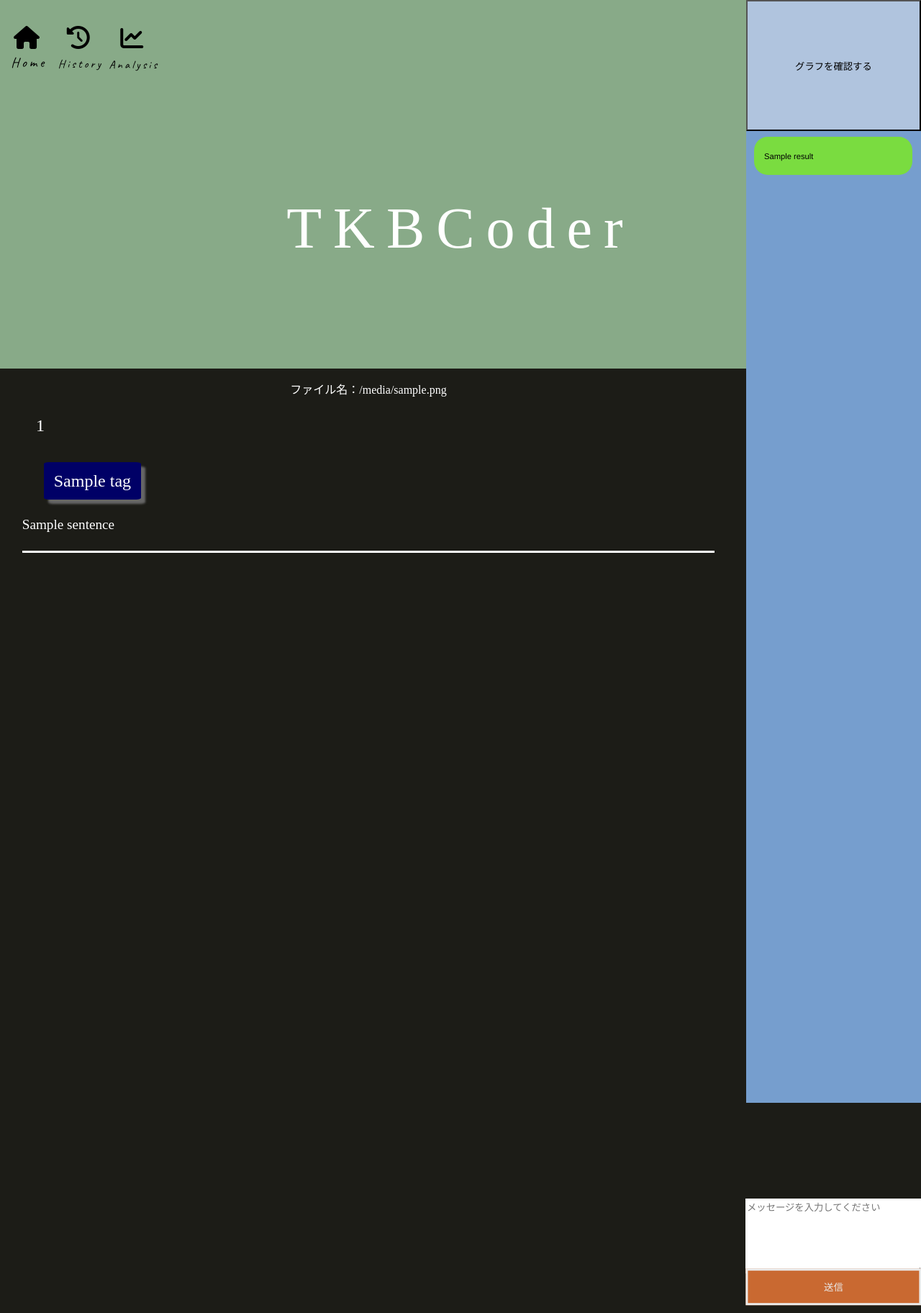
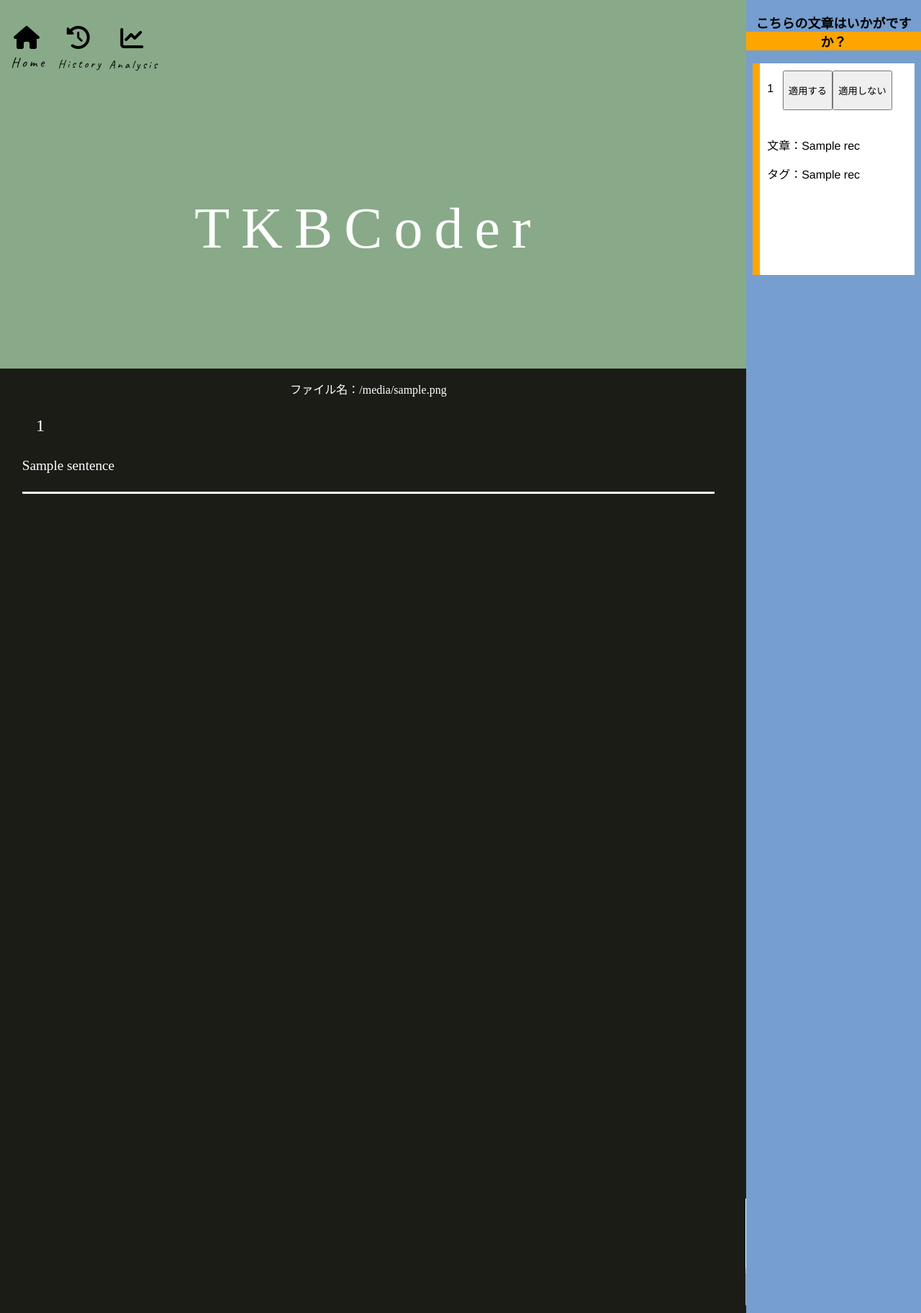
Before and after one commit to ryosuke8923/tkbcoder, a Flask app: template app/templates/result.html in a window 1280 px wide. Shown: the whole page at 72% size. Run offline with Flask 2, Linux system fonts and the light colour scheme; the template is opened without the code that fills it: most values are stand-ins (such as "Sample title", 1, 10 or a date in 2020); some libraries are stand-ins or nearby versions.

Commit message:
20221026

```diff
--- a/app/app.py
+++ b/app/app.py
@@ -195,11 +195,21 @@ graph = {
 #         {"data":{'source': 'テスト1', 'target': 'テスト2'}},
 #     ]
 # }
-
+recommends = [
+    ["1","推薦文章1","tag1"],
+    ["2","推薦文章2","tag2"],
+    ["3","推薦文章3","tag3"],
+    ["4","推薦文章4","tag4"],
+    ["1","推薦文章1","tag1"],
+    ["2","推薦文章2","tag2"],
+    ["3","推薦文章3","tag3"],
+    ["4","推薦文章4","tag4"],
+]
 
 @app.route("/",methods=["GET","POST"])
 def index():
     global questionnaire_data,analyst_data,system,user_hiright,graph
+
     if request.method == "POST":
         #postされたファイルオブジェクト取得
         f = request.files["file"]
@@ -213,13 +223,15 @@ def index():
                 with open(questionnaire_data.file_path,"r") as f:
                     questionnaire_data.texts = f.readlines()
                 questionnaire_data.make_html_data()
-                return render_template(
-                    'result.html',
-                    file_name=questionnaire_data.file_name,
-                    lines=questionnaire_data.html_data,
-                    result=analyst_data.chat_data,
-                    graph=graph,
-                    hiright=user_hiright)
+                # return render_template(
+                #     'result.html',
+                #     file_name=questionnaire_data.file_name,
+                #     lines=questionnaire_data.html_data,
+                #     result=analyst_data.chat_data,
+                #     graph=graph,
+                #     hiright=user_hiright,
+                #     recommends = recommends)
+                return redirect(url_for("result"))
         else:
             return render_template('index.html')
     else:
@@ -237,6 +249,7 @@ def index():
 @app.route("/result",methods=["GET","POST"])
 def result():
     global user_hiright,graph
+    print(111)
     if request.method == "POST":
         print(11111111)
         tmp_reason = request.form.get("reason")
@@ -258,21 +271,30 @@ def result():
             file_name=questionnaire_data.file_name,
             lines=questionnaire_data.html_data,
             result=analyst_data.chat_data,
-            tmp_reason = tmp_reason
+            tmp_reason = tmp_reason,
+            recommends = recommends
         )
     else:
         if questionnaire_data.html_data==None:
             lines = [{"index":999,"sentence":"データがありません"}]
         else:
             lines = questionnaire_data.html_data
-            print(lines)
+        print(222,user_hiright)
+        # import random
+        # recommends = [
+        #     [["d","d","d"],["d","d","d"]],
+        #     [["e","e","e"],["e","e","e"]]
+        # ]
+        # recommends = random.sample(recommends,1)
+        print(recommends)
         return render_template(
             "result.html",
             file_name=questionnaire_data.file_name,
             lines=lines,
             result=analyst_data.chat_data,
             graph=graph,
-            hiright = user_hiright
+            hiright = user_hiright,
+            recommends = recommends
         )
 
 @app.route("/history",methods=["GET"])
@@ -284,6 +306,7 @@ def history():
 @app.route("/hiright",methods=["POST"])
 def hiright():
     global user_hiright
+    print("hiright")
     tmp_dic = {
         "id":request.form["a"],
         "startOffset":request.form["b"],
@@ -291,7 +314,7 @@ def hiright():
         "text":request.form["d"]
     }
     user_hiright.append(tmp_dic)
-    print(tmp_dic)
+    # print(tmp_dic)
     return redirect(url_for("result"))
 
 @app.route("/memo",methods=["POST"])
@@ -321,3 +344,9 @@ def node_tag():
     if node != "" and tag != "":
         questionnaire_data.add_tag(node,tag)
     return redirect(url_for("result"))
+
+@app.route("/input_tag",methods=["POST"])
+def input_tag():
+    tmp_tag = request.form["input_tag"]
+    print(tmp_tag)
+    return redirect(url_for("result"))
--- a/app/static/css/main.css
+++ b/app/static/css/main.css
@@ -54,12 +54,14 @@ html {
   }
   header p {
     background-color: hsla(0, 0%, 100%,0.1);
+
   }
 
   header h1{
     top:0;
     font-size: 5em;
     text-align: center;
+    width: 100vw;
   }
   main {
     background-color: hsl(60, 10%, 10%);
@@ -77,6 +79,7 @@ html {
     width: 100%;
     display: flex;
 }
+
   .fa-house{
     position: relative;
     border:solid;
--- a/app/static/css/result.css
+++ b/app/static/css/result.css
@@ -3,7 +3,12 @@
     background-color:hsl(60, 10%, 10%);
     z-index: 10;
   }
-
+  header h1{
+    top:0;
+    font-size: 5em;
+    text-align: center;
+    width: 80vw;
+  }
   main {
     height: 100%;
   }
@@ -16,12 +21,12 @@
 
   .suggest {
       position:fixed;
-      z-index: 3;
+      z-index: 100;
       background-color:#769ece;
-      top: 10%;
+      top: 0;
       right: 0;
       width: 19vw;
-      height: 74vh;
+      height: 100vh;
       /* bottom: 0; */
       overflow-y: auto;
       font-family: "ヒラギノ角ゴ Pro W3","Hiragino Kaku Gothic Pro","Helvetica Neue", "Lucida Sans Unicode", "Arial";
@@ -273,30 +278,100 @@
   background    : #ffffff;     /* 文字色     */
 }
 
+.hidden_modal_icon{
+  position: fixed;
+  z-index: 10;
+  top: 5;
+  width: 100vw;
+  height: 10vh;
+}
+.hidden_modal_icon > .content{
+  position: absolute;
+  right: 0;
+
+}
 .modal{
   display: none;
-  height: 100vh;
-  position: fixed;
-  top: 0;
-  width: 100%;
+  height: 10vh;
+  position: absolute;
+  top:-120%;
+  left: 0;
+  width: 60vw;
 }
-.modal_back{
-  background:#000066;
-  left: 50%;
+
+.modal__content{
+  background: #B0C4DE;
+  color: black;
+  left: 38%;
   padding: 40px;
   position: absolute;
-  top: 50%;
+  top: 10%;
   transform: translate(-50%,-50%);
-  height: 15vh;
-  width: 33%;
+  width: 70%;
+  height: 7vh;
+  text-align: center;
+  display: flex;
 }
-.modal__content{
-  background: #fff;
+
+.modal_content_p > .p1 {
+  background-color: #B0C4DE;
+  text-align: center;
+  font-size: 18px;
+  font-weight: 800;
+  height: 5vh;
+  width: 18vw;
+  margin-top: -3vh;
+
+}
+
+.modal_content_p > .p2{
+  background-color: #B0C4DE;
+  text-align: center;
+  margin-top: -3vh;
+  font-size: 14px;
+  font-weight: 800;
+}
+
+.input_tag_text {
+  width: 40vw;
+  margin-left: 3vw;
+  text-align: left;
+}
+
+.suggest_title {
   color: black;
-  left: 50%;
-  padding: 40px;
+  font-size: 18px;
+  font-weight: 800;
+  text-align: center;
+  background: linear-gradient(transparent 50%, orange 50%);
+}
+
+.suggest_data {
+  position: relative;
+  color: black;
+  margin: auto;
+  width: 80%;
+  margin-bottom: 5vh;
+  background-color: white;
+
+  border-left :solid 10px orange;
+  /*余白をつけておきます*/
+  padding: 10px;
+}
+.suggest_id {
   position: absolute;
-  top: 50%;
-  transform: translate(-50%,-50%);
-  width: 30%;
+  top: 3;
+  left: 3;
+  height: 3vh;
+  width: 10vw;
+  display: flex;
 }
+
+.suggest_main {
+  height: 10vh;
+  margin-top: 5vh;
+}
+
+.apply {
+  margin-left: 1vw;
+}
--- a/app/static/js/result.js
+++ b/app/static/js/result.js
@@ -11,13 +11,74 @@ if (hiright==[]){
 	x = x.replace(/\'/g, "\"");
 	console.log(x);
 	hiright = JSON.parse(x);
-	console.log(hiright);
+	console.log(1,hiright);
 	console.log(JSON.parse(x));
 }
 
 // console.log(node);
 // console.log(edge);
 
+//==========分析者がタグを送信してきた場合=================
+function input_tag(){
+	//分析者の入力内容を受け取る
+	let input_tag = document.getElementById("input_tag_text").value;
+	//非同期通信によるデータの送信
+	var xhr = new XMLHttpRequest();
+	xhr.open("POST", '/input_tag', true);
+	xhr.setRequestHeader("Content-Type", "application/x-www-form-urlencoded");
+	xhr.send("input_tag="+input_tag);
+	//フォームの入力値を初期化しておく
+	document.getElementById("input_tag_text").value = '';
+	//フォームを消す
+	$('.js-modal').fadeOut();
+	location.reload();
+
+}
+//==========分析者がタグを送信してきた場合=================
+
+// =====推薦候補に対して分析者のアクションがあった場合========
+function apply_recommend(e){
+	// 押したボタンの推薦文章とタグを抽出するためのパターン
+	let regexp1 = /(?<=文章：).+/;
+	let regexp2 = /(?<=タグ：).+/;
+	let regexp_id = /(?<=apply_).+/;
+	// id取得
+	let id = regexp_id.exec(e.id)[0];
+	if(e.className == "apply"){
+		// 1→文章に関するもの 2→タグに関するもの
+		let string1 = "recommend_sentence_"+id;
+		let string2 = "recommend_tag_"+id
+		let sentence1 = document.getElementById(string1).textContent;
+		let sentence2 = document.getElementById(string2).textContent;
+		let result1 = regexp1.exec(sentence1);
+		let result2 = regexp2.exec(sentence2);
+		// タグ付与操作
+		console.log(result1[0],result2[0]);
+		console.log("操作します");
+	}
+	// フロント上の削除
+	let string = "#suggest_data_"+id
+	console.log(string);
+	$(string).remove();
+
+	//flaskでの削除
+}
+// =====推薦候補に対して分析者のアクションがあった場合========
+
+
+window.addEventListener("load", function(){
+	// ストレージチェック
+	let x = localStorage.getItem("x")
+	let y = localStorage.getItem("y")
+	console.log(x,y);
+	// 前回の保存データがあればスクロールする
+	if(y !== null){
+		console.log(8888)
+	}
+
+	// スクロール時のイベント設定
+});
+// ================タグ付与部分の再現====================
 window.onload = function() {
 
 	for(let i = 0; i < hiright.length; i++){
@@ -27,12 +88,14 @@ window.onload = function() {
 		const c = hiright[i].endOffset;
 		const d = hiright[i].text;
 
-
+		console.log(a)
 		// idでノードを取得
 		let foo = document.getElementById(Number(a));
-		console.log(foo);
+		console.log(1,foo);
 		let reg = new RegExp(d);
 		console.log(1);
+		// let start_index = foo.firstChild.data.match(reg).index;
+		console.log(reg)
 		let start_index = foo.firstChild.data.match(reg).index;
 		console.log(foo);
 		console.log(2);
@@ -48,40 +111,35 @@ window.onload = function() {
 		ra.surroundContents(span);
 	}
 }
+// ================タグ付与部分の再現====================
+
 
 let tmp_range = "";
 let tmp_node = "";
 //テキスト範囲選択
+
+
+// ===================キーイベント======================
 window.document.onkeydown = function(event){
+	// shift+enterでタグ送信
+	if (event.shiftKey && event.key === 'Enter') {
+		if(document.getElementById("input_tag_text").value != "");{
+			document.getElementById("input_tag_button").click();
+		}
+		return false;
+	}
+	// 範囲選択＋enterでタグを付与する文章の選択&タグ入力フォーム出現
 	if (event.key === 'Enter') {
+
 		//指定した範囲のテキストの文字を変更
 		var selObj = window.getSelection();
 		if (selObj == '') {return false;}
+
 		var range = selObj.getRangeAt(0);
 		var span = document.createElement("span");
+
 		span.style.color = "#ff0000";
 		range.surroundContents(span);
-		// var id = "#" + range.startContainer.id;
-
-		//idでノードを取得
-		// const foo = document.getElementById(a);
-		//新たにRangeオブジェクトを作成→スタート・エンドを決定.
-		// var ra = new Range();
-		// ra.setStart(foo,b);
-		// ra.setEnd(foo,c);
-
-		//テキスト化
-		// const text = range.toString();
-		// console.log(text);
-
-		//チャットボックスに表示
-		// var message = document.getElementById("attention_word");
-
-		// var message = document.getElementById("reason");
-		// var text = "＞＞＞" + range.toString();
-		// message.innerHTML = text;
-		// document.getElementById("submit").click();
-
 
 		const a = range.startContainer.id;
 		const b = range.startOffset;
@@ -93,54 +151,55 @@ window.document.onkeydown = function(event){
 		xhr.open("POST", '/hiright', true);
 		xhr.setRequestHeader("Content-Type", "application/x-www-form-urlencoded");
 		xhr.send("a="+a+"&b="+b+"&c="+c+"&d="+d);
-
-
-
+		//タグ入力フォーム出現
+		$('.js-modal').fadeIn();
+		var targetElement = document.getElementById( a ) ;
+		var clientRect = targetElement.getBoundingClientRect() ;
+		var x = clientRect.left ;
+		var y = clientRect.top ;
+		localStorage.setItem("x", x);
+		localStorage.setItem("y", y);
 	}
 }
+// ===================キーイベント======================
 
-//メモ送信した時
-function get_message(j=""){
-	const textbox = document.getElementById("reason");
-	let memo = textbox.value;
-	if (j==""){
-		let show_memo = tmp_range + "　"+ memo;
-		const x = "<div class='user_comment'><div class='user right'><div class='suggest_content' id='suggest_content'><p>"+show_memo+"</p></div></div></div>";
+// ===================メモ送信した時====================
+// function get_message(j=""){
+// 	const textbox = document.getElementById("reason");
+// 	let memo = textbox.value;
+// 	if (j==""){
+// 		let show_memo = tmp_range + "　"+ memo;
+// 		const x = "<div class='user_comment'><div class='user right'><div class='suggest_content' id='suggest_content'><p>"+show_memo+"</p></div></div></div>";
 
-		let y = document.getElementById("suggest");
-		y.insertAdjacentHTML("beforeend",x);
-	}
+// 		let y = document.getElementById("suggest");
+// 		y.insertAdjacentHTML("beforeend",x);
+// 	}
 	// /memo にデータを送信
-	let pattern = /^\$TAG\$/g;
-	if(memo.match(pattern)){
-		console.log(12);
-		var xhr = new XMLHttpRequest();
-		xhr.open("POST", '/node_tag', true);
-		xhr.setRequestHeader("Content-Type", "application/x-www-form-urlencoded");
-		if(j== ""){
-			xhr.send("node="+tmp_range+"&tag="+memo);
-		}else{
-			xhr.send("node="+j+"&tag="+memo);
-		}
-		document.getElementById("reason").value = "";
+	// let pattern = /^\$TAG\$/g;
+	// if(memo.match(pattern)){
+	// 	console.log(12);
+	// 	var xhr = new XMLHttpRequest();
+	// 	xhr.open("POST", '/node_tag', true);
+	// 	xhr.setRequestHeader("Content-Type", "application/x-www-form-urlencoded");
+	// 	if(j== ""){
+	// 		xhr.send("node="+tmp_range+"&tag="+memo);
+	// 	}else{
+	// 		xhr.send("node="+j+"&tag="+memo);
+	// 	}
+	// 	document.getElementById("reason").value = "";
 
-	}else{
-		var xhr = new XMLHttpRequest();
-		xhr.open("POST", '/memo', true);
-		xhr.setRequestHeader("Content-Type", "application/x-www-form-urlencoded");
-		xhr.send("memo="+memo+"&tmp_range="+tmp_range);
-		document.getElementById("reason").value = "";
-		console.log(10);
-	}
-	// var xhr = new XMLHttpRequest();
-	// xhr.open("POST", '/memo', true);
-	// xhr.setRequestHeader("Content-Type", "application/x-www-form-urlencoded");
-	// xhr.send("memo="+memo+"&tmp_range="+tmp_range);
+// 	}else{
+// 		var xhr = new XMLHttpRequest();
+// 		xhr.open("POST", '/memo', true);
+// 		xhr.setRequestHeader("Content-Type", "application/x-www-form-urlencoded");
+// 		xhr.send("memo="+memo+"&tmp_range="+tmp_range);
+// 		document.getElementById("reason").value = "";
+// 		console.log(10);
+// 	}
+// }
+// ===================メモ送信した時====================
 
-	// document.getElementById("reason").value = "";
-
-}
-
+// =========グラフの表示(make_cy内で呼び出される)=========
 function show_cy(){
 	let div1 = document.getElementById("cy_button");
 	if(div1.value == "グラフを閉じる"){
@@ -156,7 +215,10 @@ function show_cy(){
 	}
 
 }
+// =========グラフの表示(make_cy内で呼び出される)=========
 
+
+// ===============グラフノードの作成====================
 function make_cy(node,edge){
 	var cy = cytoscape({
 		container: document.getElementById('cy'),
@@ -214,21 +276,4 @@ function make_cy(node,edge){
 		}
 	  });
 }
-
-
-$(function(){
-    $('.js-modal-open').on('click',function(){
-        $('.js-modal').fadeIn();
-        return false;
-    });
-    $('.js-modal-close').on('click',function(){
-        $('.js-modal').fadeOut();
-        return false;
-    });
-	$(".ok").on("click",function(){
-		alert("ok");
-	});
-	$(".no").on("click",function(){
-		alert("No");
-	});
-});
+// ===============グラフノードの作成====================
--- a/app/templates/result.html
+++ b/app/templates/result.html
@@ -28,12 +28,8 @@
 </head>
 
 <body>
-    <!-- ローディング画面 -->
-    <!-- <div id="loading">
-        <div class="spinner"></div>
-    </div> -->
-    <input id="cy_button" type="button" onclick="show_cy()" value="グラフを確認する">
-    <!-- <div class="cy"></div> -->
+    <!---chatbot -->
+    <!-- <input id="cy_button" type="button" onclick="show_cy()" value="グラフを確認する">
     <div class="suggest" id="suggest">
         {%for re in result %}
             {%if re[0] == "system"%}
@@ -41,8 +37,6 @@
                     <div class="system left">
                         <img class="icon" src="static/img/system_icon.png" alt="">
                         <div class="suggest_content">
-                            <!-- <button type="button" onclick="location.href=#{{re.index|safe}}"></button> -->
-                            <!-- <a href="#{{re.index|safe}}"><span>{{re.index}}</span></a> -->
                             <p>{{re[1]}}</p>
                         </div>
                     </div>
@@ -57,15 +51,36 @@
                 </div>
             {%endif%}
         {%endfor%}
-    </div>
+    </div> -->
     <!-- <div id="attention_word" class="attention_word">
         >>> 選択した文章が入ります
     </div> -->
     <!-- <div class="wrapper_user_textarea">
         <textarea class="user_textarea" name="reason" cols="20" rows="5" placeholder="メッセージを入力してください" required></textarea>
     </div> -->
+     <!---chatbot -->
+
+    <!----tagの推薦----->
+    <div class="suggest" id="suggest">
+        <div class="suggest_title"><p>こちらの文章はいかがですか？</p></div>
+        {%for rec in recommends %}
+            <div class="suggest_data" id="suggest_data_{{rec[0]|safe}}">
+                <div class="suggest_id ">
+                        <p id="recommend_id_{{rec[0]|safe}}">{{rec[0]}}</p>
+                        <input type="button" class="apply" id="apply_{{rec[0]|safe}}" onclick="apply_recommend(this)" value="適用する" >
+                        <input type="button" class="not_apply" id="apply_{{rec[0]|safe}}" onclick="apply_recommend(this)" value="適用しない" >
+                </div>
+                <div class="suggest_main">
+                    <p id="recommend_sentence_{{rec[0]|safe}}">文章：{{rec[1]}}</p>
+                    <p id="recommend_tag_{{rec[0]|safe}}">タグ：{{rec[2]}}</p>
+                </div>
+            </div>
+        {%endfor%}
+    </div>
+    <!----tagの推薦----->
 
     <header>
+        <!---icon-->
         <div class="wrapper-menu">
             <form action="/" method="GET">
                 <button i class="fa-solid fa-house"><span>Home</span></button>
@@ -77,40 +92,40 @@
                 <button i class="fas fa-chart-line"><span>Analysis</span></button>
             </form>
         </div>
+        <!---icon-->
+
+        <!---modalを仕込むためのもの-->
+        <div class="hidden_modal_icon">
+            <div class="content">
+                <div class="js-modal-open kk" href="">{{t}}</div>
+            </div>
+            <div class="modal js-modal">
+                <div class="modal__content">
+                    <div class="modal_content_p">
+                        <p class="p1">タグを入力してください</p>
+                        <p class="p2">＊ Shift+Enterで送信できます</p>
+                    </div>
+                    <input type="text"  class="input_tag_text" id="input_tag_text"  />
+                    <input type="button" class="input_tag_button" id="input_tag_button" onclick="input_tag()" value="送信">
+                    </div>
+
+                </div>
+            </div>
+        </div>
+         <!---modalを仕込むためのもの-->
+
         <h1>TKBCoder</h1>
-
     </header>
 
         <main>
-            <!-- <form action="/result" method="POST" enctype="multipart/form-data"> -->
-            <!-- <form action="#"> -->
             <div class="wrapper-content">
                 <div class="sentences">
                     <div class="file_name"><p>ファイル名：{{file_name}}</p></div>
-                    <!-- <form name="test"> -->
                     {%for line in lines %}
                     <div class="wrapper-sentence">
-                        <!-- <div class="checkbutton"><input type="checkbox" id = "{{line.index|safe}}" name="sent" value="{{line|safe}}"></div> -->
                         <div class="sentence">
                             <span>{{line.index}}</span>
-                            {%for t in line.tag %}
-                                <!-- <input type="button" class="kk" value="{{t|safe}}" onclick=""> -->
-                                <div class="content">
-                                    <div class="js-modal-open kk" href="">{{t}}</div>
-                                </div>
-                                <div class="modal js-modal">
-                                    <div class="modal_back"></div>
-                                    <div class="modal__bg js-modal-close"></div>
-                                    <div class="modal__content">
-                                        <p>このタグを削除してもよろしいですか？</p>
-                                        <!-- <p>{{t}}</p> -->
-                                        <button class="js-modal-close ok" href="">ok</button>
-                                        <button class="js-modal-close no" href="">No</button>
-                                    </div><!--modal__inner-->
-                                </div><!--modal-->
-                                <!-- <div class="tag">{{t}}</div> -->
-                            {%endfor%}
-                            <p id="{{line.index|safe}}">{{line.sentence}}</p>
+                            <p class="sentence_content" id="{{line.index|safe}}">{{line.sentence}}</p>
                         </div>
                         <br>
                     </div>
@@ -118,12 +133,8 @@
                     <!-- </form> -->
                 </div>
             </div>
-            <!-- <input type="textarea" id="reason"  class="textarea" name="reason"  placeholder="メッセージを入力してください"> -->
             <textarea id="reason" class="textarea" name="reason" cols="50" rows="10" placeholder="メッセージを入力してください" required></textarea>
-            <!-- <input id="submit" type="submit" class="js-close button-close"> -->
             <input type="button" id="submit" class="js-close button-close" onclick="get_message()" value="送信">
-            <!-- </form> -->
-
         </main>
 </body>
 </html>
```
